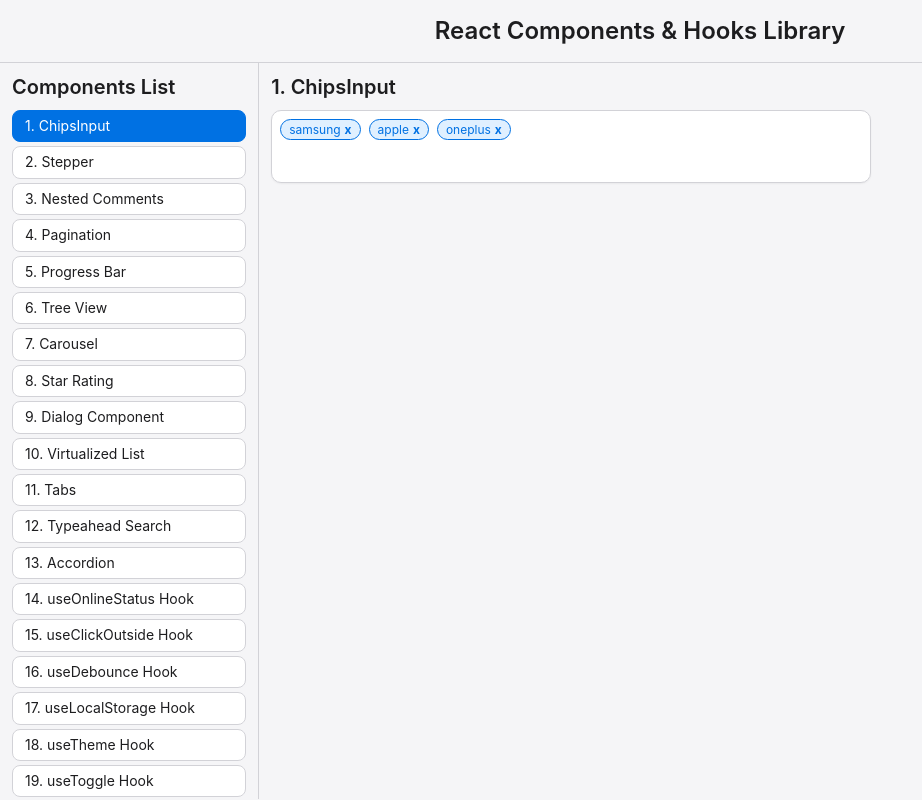
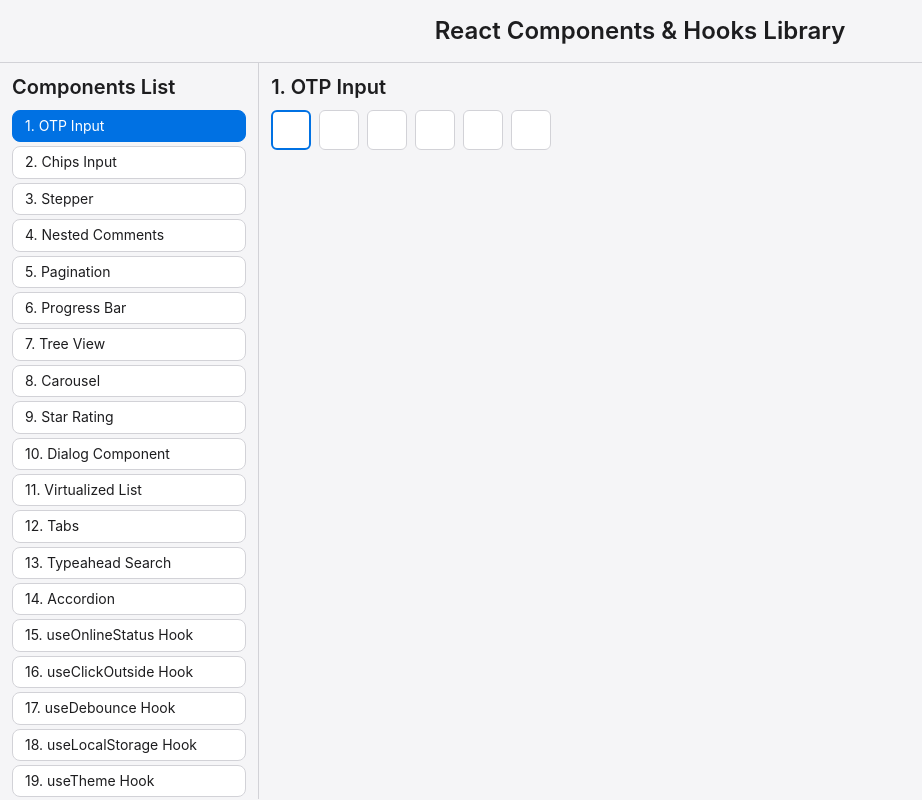
Before and after one commit to VasuGarg07/react-library, a React (Vite) app: page / in a window 1280 px wide. Shown: the whole page, without its empty margins (0-922 px from the left). Built offline with nearby package versions, Linux system fonts and the light colour scheme.

Commit message:
otp input

```diff
--- a/src/ComponentsList.jsx
+++ b/src/ComponentsList.jsx
@@ -17,9 +17,11 @@ import PaginationDemo from "./demos/PaginationDemo";
 import CommentsDemo from "./demos/CommentsDemo";
 import StepperDemo from "./demos/StepperDemo";
 import ChipsInput from "./components/ChipsInput";
+import OtpInput from "./components/OtpInput";
 
 const APPS_LIST = [
-    { name: "ChipsInput", component: <ChipsInput /> },
+    { name: "OTP Input", component: <OtpInput /> },
+    { name: "Chips Input", component: <ChipsInput /> },
     { name: "Stepper", component: <StepperDemo /> },
     { name: "Nested Comments", component: <CommentsDemo /> },
     { name: "Pagination", component: <PaginationDemo /> },
--- /dev/null
+++ b/src/components/OtpInput.css
@@ -0,0 +1,10 @@
+.otp-input {
+    display: flex;
+    align-items: center;
+    gap: 0.5rem;
+}
+
+.otp-input input {
+    width: 40px;
+    height: 40px;
+}
--- /dev/null
+++ b/src/components/OtpInput.jsx
@@ -0,0 +1,68 @@
+import { useEffect, useRef, useState } from "react";
+import "./OtpInput.css";
+
+const OtpInput = ({ otpLength = 6, onComplete }) => {
+
+    const [digits, setDigits] = useState(() => Array(otpLength).fill(""));
+    const refs = useRef([]);
+
+    const handleKeyDown = (e, i) => {
+        // Handle left and right
+        if (e.key === "ArrowLeft" && i > 0) {
+            return refs.current[i - 1]?.focus();
+        }
+        if (e.key === "ArrowRight" && i < otpLength - 1) {
+            return refs.current[i + 1]?.focus();
+        }
+
+
+        // Handle delete
+        if (e.key === "Backspace") {
+            setDigits(prev => {
+                const copy = [...prev];
+                copy[i] = "";
+                return copy;
+            });
+            if (i > 0) refs.current[i - 1]?.focus();
+            return;
+        }
+
+        // Handle numeric
+        if (!/^\d$/.test(e.key)) return;
+
+        setDigits(prev => {
+            const copy = [...prev];
+            copy[i] = e.key;
+            return copy;
+        });
+        if (i < otpLength - 1) refs.current[i + 1]?.focus();
+    }
+
+    useEffect(() => {
+        refs.current[0]?.focus();
+    }, []);
+
+    useEffect(() => {
+        if(digits.some(d => d === "")) return;
+        onComplete?.(digits.join(""));
+    }, [digits, onComplete]);
+
+    return (
+        <div className="otp-input">
+            {digits.map((val, i) => (
+                <input
+                    key={i}
+                    type="text"
+                    value={val}
+                    onChange={() => { }}
+                    onKeyDown={(e) => handleKeyDown(e, i)}
+                    ref={(currentRef) => {
+                        refs.current[i] = currentRef
+                    }}
+                />
+            ))}
+        </div>
+    )
+}
+
+export default OtpInput
```
